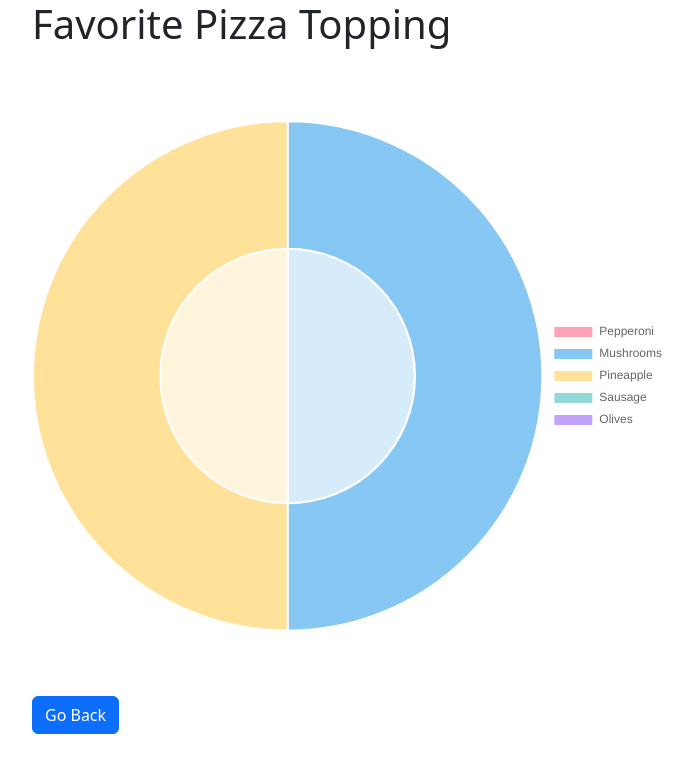
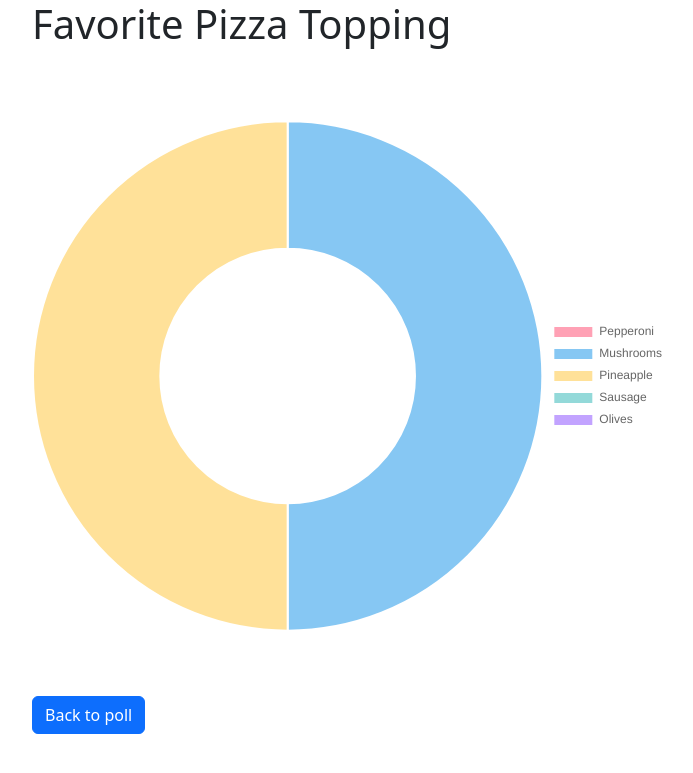
Before and after one commit to Yvette0828/Polls_Website, a Django app: page /polls/1/popup/ in a window 1280 px wide. Shown: the top 773 px of the page, without its empty margins (50-743 px from the left). Run offline with Django 3.2, Linux system fonts and the light colour scheme; data comes from the database, SQL or seed files in the repository; both versions use the stored data as it was after the commit; some libraries are stand-ins or nearby versions.

Commit message:
update .html

```diff
--- a/polls/templates/polls/index.html
+++ b/polls/templates/polls/index.html
@@ -1,6 +1,7 @@
 {% load static %}
 <html>
 <head>
+    <br><br>
     <title>Yvette's Polls Website</title>
     <link rel="stylesheet" href="{% static 'polls/style.css' %}">
     {% load bootstrap5 %}
--- a/polls/templates/popup.html
+++ b/polls/templates/popup.html
@@ -25,7 +25,7 @@
                     {
                         label: "{{ choice.choice_text }}",
                         value: {{ choice.votes }},
-                        percentage: {{ choice.votes }} / {{ question.total_votes }} * 100
+                        // percentage: {{ choice.votes }} / {{ question.total_votes }} * 100
                     },
                 {% endfor %}
             ];
@@ -46,7 +46,8 @@
                             'rgba(75, 192, 192, 0.6)',
                             'rgba(153, 102, 255, 0.6)',
                         ],
-                    }, {
+                    },
+                    {
                         label: 'Percentage',
                         data: data.map(item => item.percentage), // 新增的百分比數據
                         backgroundColor: [
@@ -56,7 +57,8 @@
                             'rgba(75, 192, 192, 0.2)',
                             'rgba(153, 102, 255, 0.2)',
                         ],
-                    }]
+                    }
+                ]
                 },
                 options: {
                     plugins: {
@@ -78,6 +80,6 @@
                 }
             });
         </script>
-        <button class="btn btn-primary" onclick="javascript:history.back()">Go Back</button>
+        <button class="btn btn-primary" onclick="javascript:history.back()">Back to poll</button>
     </div>
 </body>
```
Also changed, not shown: db.sqlite3.
